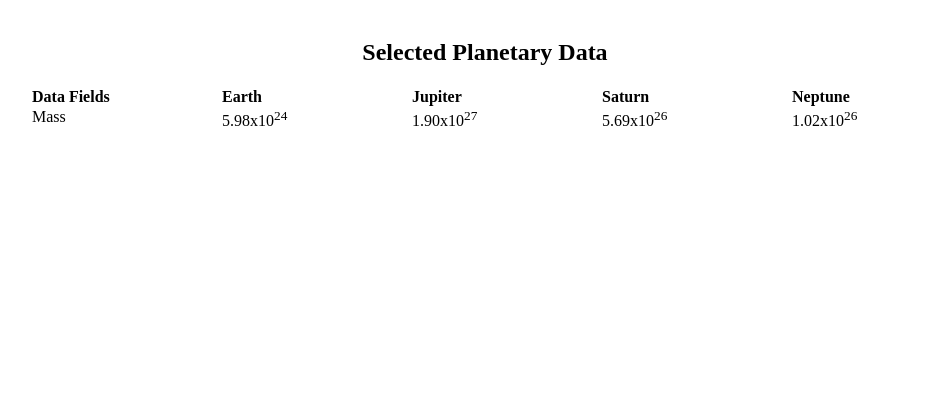
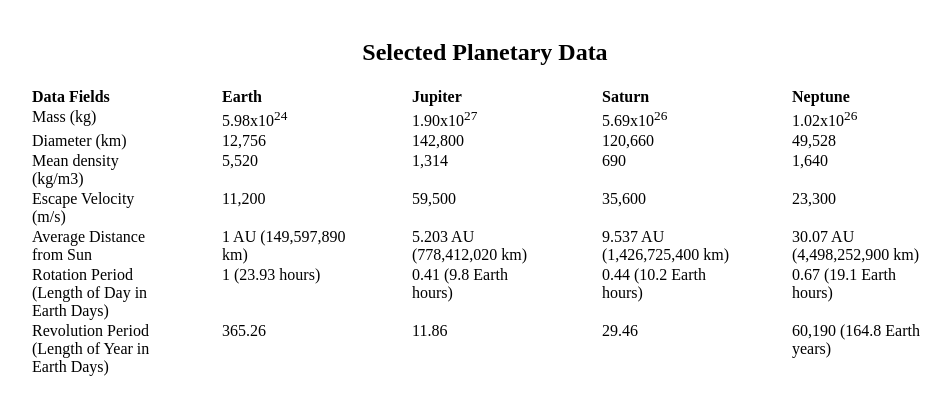
Before and after one commit to kmm913/ITMD361_Lab5, a plain HTML site: page index.html in a window 1280 px wide. Shown: the part 61-476 px from the top of the page, without its empty margins (155-1106 px from the left). Drawn offline with Linux system fonts and the light colour scheme.

Commit message:
added all table data and adjusted <tr> and <td> width to 100%

```diff
--- a/index.html
+++ b/index.html
@@ -20,11 +20,53 @@
           <th class="grid_2">Neptune</th>
         </tr>
         <tr>
-          <td class="grid_2">Mass</td>
+          <td class="grid_2">Mass (kg)</td>
           <td class="grid_2">5.98x10<sup>24</sup></td>
           <td class="grid_2">1.90x10<sup>27</sup></td>
           <td class="grid_2">5.69x10<sup>26</sup></td>
           <td class="grid_2">1.02x10<sup>26</sup></td>
+        </tr>
+        <tr>
+          <td class="grid_2">Diameter (km)</td>
+          <td class="grid_2">12&#44;756</td>
+          <td class="grid_2">142&#44;800</td>
+          <td class="grid_2">120&#44;660</td>
+          <td class="grid_2">49&#44;528</td>
+        </tr>
+        <tr>
+          <td class="grid_2">Mean density (kg/m3)</td>
+          <td class="grid_2">5&#44;520</td>
+          <td class="grid_2">1&#44;314</td>
+          <td class="grid_2">690</td>
+          <td class="grid_2">1&#44;640</td>
+        </tr>
+        <tr>
+          <td class="grid_2">Escape Velocity (m/s)</td>
+          <td class="grid_2">11&#44;200</td>
+          <td class="grid_2">59&#44;500</td>
+          <td class="grid_2">35&#44;600</td>
+          <td class="grid_2">23&#44;300</td>
+        </tr>
+        <tr>
+          <td class="grid_2">Average Distance from Sun</td>
+          <td class="grid_2">1 AU &#40;149&#44;597&#44;890 km&#41;</td>
+          <td class="grid_2">5&#46;203 AU &#40;778&#44;412&#44;020 km&#41;</td>
+          <td class="grid_2">9&#46;537 AU &#40;1&#44;426&#44;725&#44;400 km&#41;</td>
+          <td class="grid_2">30&#46;07 AU &#40;4&#44;498&#44;252&#44;900 km&#41;</td>
+        </tr>
+        <tr>
+          <td class="grid_2">Rotation Period (Length of Day in Earth Days)</td>
+          <td class="grid_2">1 &#40;23&#46;93 hours&#41;</td>
+          <td class="grid_2">0&#46;41 &#40;9&#46;8 Earth hours&#41;</td>
+          <td class="grid_2">0&#46;44 &#40;10&#46;2 Earth hours&#41;</td>
+          <td class="grid_2">0&#46;67 &#40;19&#46;1 Earth hours&#41;</td>
+        </tr>
+        <tr>
+          <td class="grid_2">Revolution Period (Length of Year in Earth Days)</td>
+          <td class="grid_2">365&#46;26</td>
+          <td class="grid_2">11&#46;86</td>
+          <td class="grid_2">29&#46;46</td>
+          <td class="grid_2">60&#44;190 &#40;164&#46;8 Earth years&#41;</td>
         </tr>
       </table>
     </div>
--- a/style.css
+++ b/style.css
@@ -6,14 +6,22 @@ table {
   width: 100%;
   margin-left: auto;
   margin-right: auto;
+  padding: 0px;
+}
+
+tr {
+  width:100%;
+  padding: 0px;
 }
 
 th{
+  width:100%;
   text-align: left;
   padding: 0px;
 }
 
 td{
+  width:100%;
   text-align: left;
   padding: 0px;
 }
```
